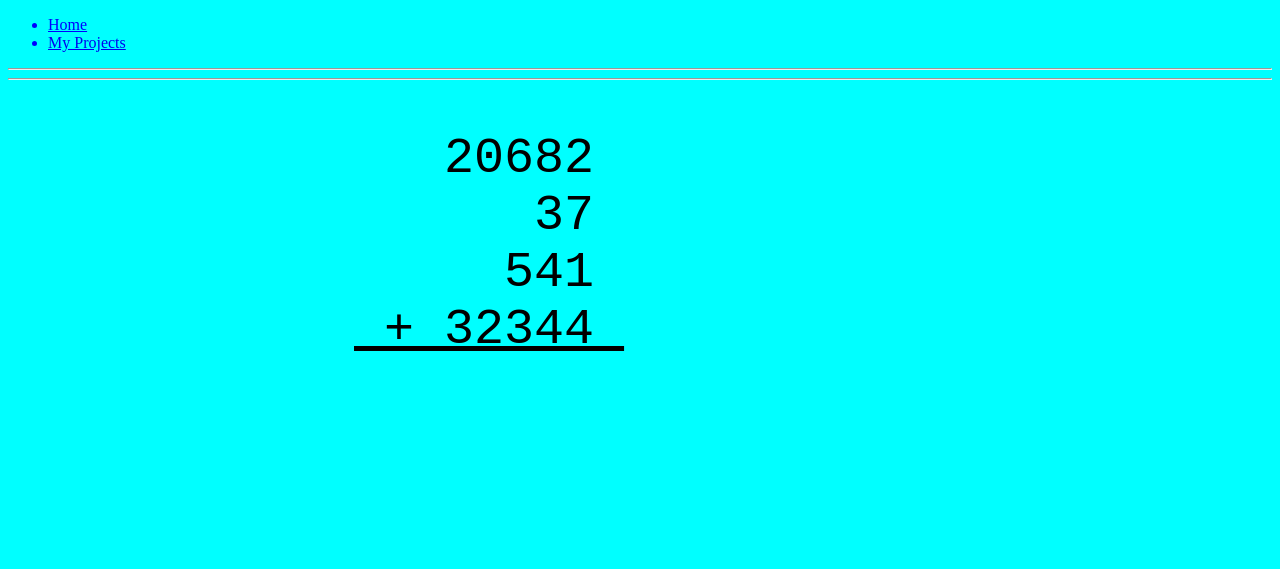
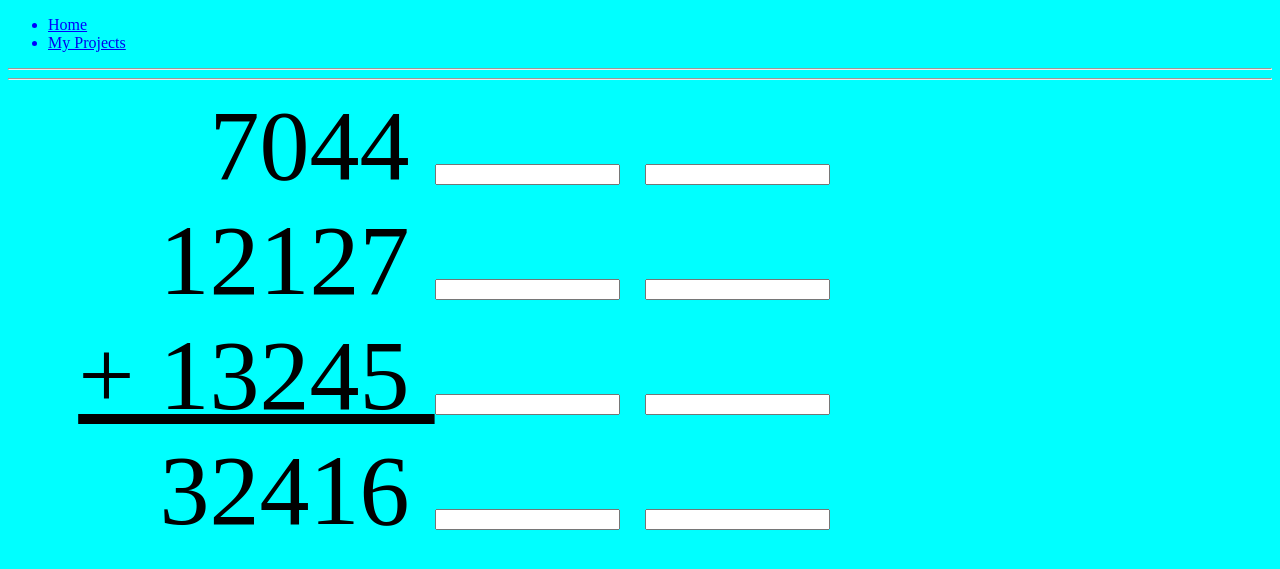
Before and after one commit to mebartsch/mebartsch.github.io, a Jekyll site: the page projects/CastingNines/TryIt/index.html, which Jekyll copies as it is, in a window 1280 px wide. Shown: the top 569 px of the page. Built offline with Jekyll 4.4.1, drawn with Linux system fonts in a browser that asks for light colours.

Commit message:
Update index.html

```diff
--- a/projects/CastingNines/TryIt/index.html
+++ b/projects/CastingNines/TryIt/index.html
@@ -30,13 +30,47 @@ div.div1 {
  <!--     	<h1 class="project-name">Casting Out Nines</h1> -->
 	<hr>
 
-<div class="div1">
-<pre>    20682
-       37
-      541
- <u> + 32344 </u>
 
-</pre>
+
+<form style="width:65%; font-size:100px">
+
+  <div style="float:right">
+
+    <div style="float:right;">
+      <span> 7044 <span>
+      <input type="text" name="fname" style="vertical-align:25; width:160; height:80; margin-left:10;">
+      <input type="text" name="lname" style="vertical-align:25; width:80; height:80; margin-left:10;"><br>
+    </div>
+
+    <br>
+
+    <div style="float:right;">
+      <span> 12127 <span>
+      <input type="text" name="fname" style="vertical-align:25; width:160; height:80; margin-left:10;">
+      <input type="text" name="lname" style="vertical-align:25; width:80; height:80; margin-left:10;"><br>
+    </div>
+
+    <br>
+
+    <div style="float:right;">
+      <span> <u> + 13245 </u> <span>
+      <input font-size: 100px;type="text" name="fname" style="vertical-align:25; width:160; height:80; margin-left:10;">
+      <input type="text" name="lname" style="vertical-align:25; width:80; height:80; margin-left:10;"><br>
+    </div>
+
+    <br>
+
+    <div style="float:right;">
+      <span> 32416 <span>
+      <input type="text" name="fname" style="vertical-align:25; width:160; height:80; margin-left:10;">
+      <input type="text" name="lname" style="vertical-align:25; width:80; height:80; margin-left:10;"><br>
+    </div>
+
+
+
+  </div>
+
+</form>
 
 </div >
         <footer class="site-footer">
```
